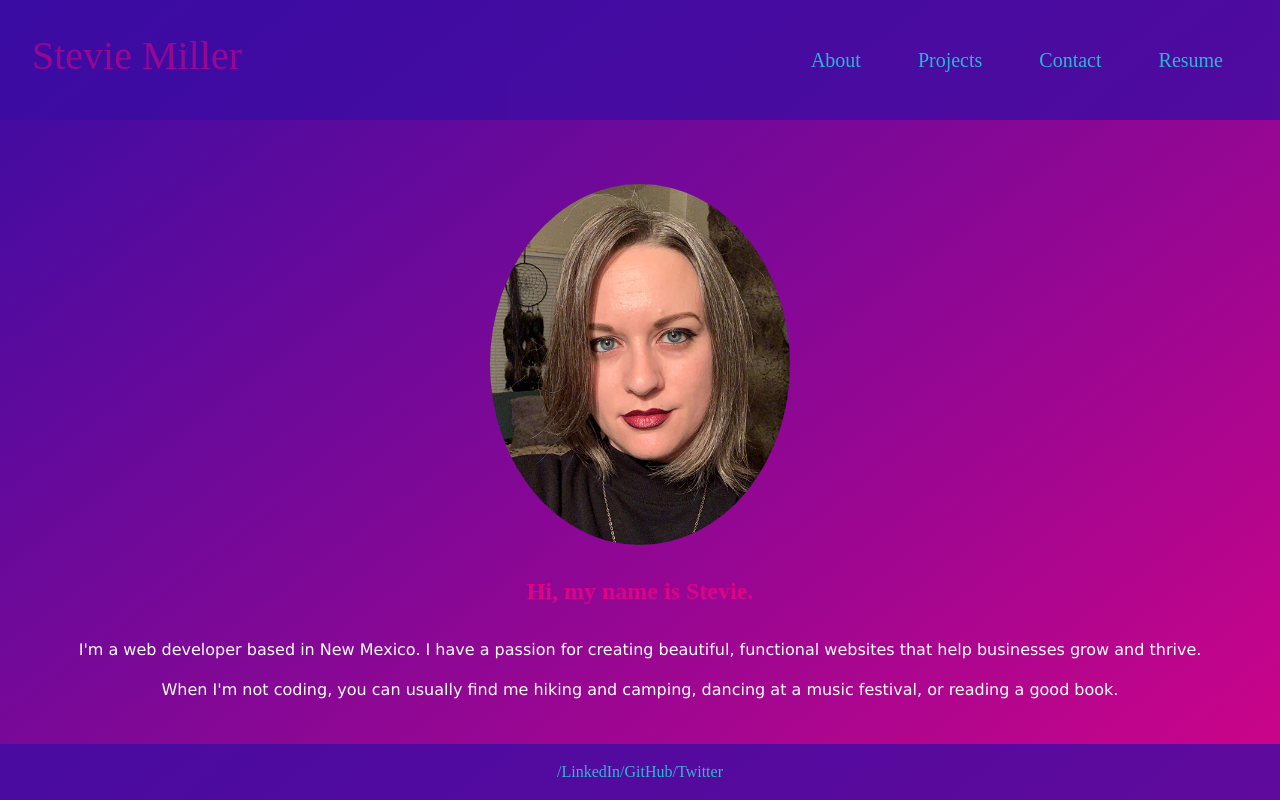
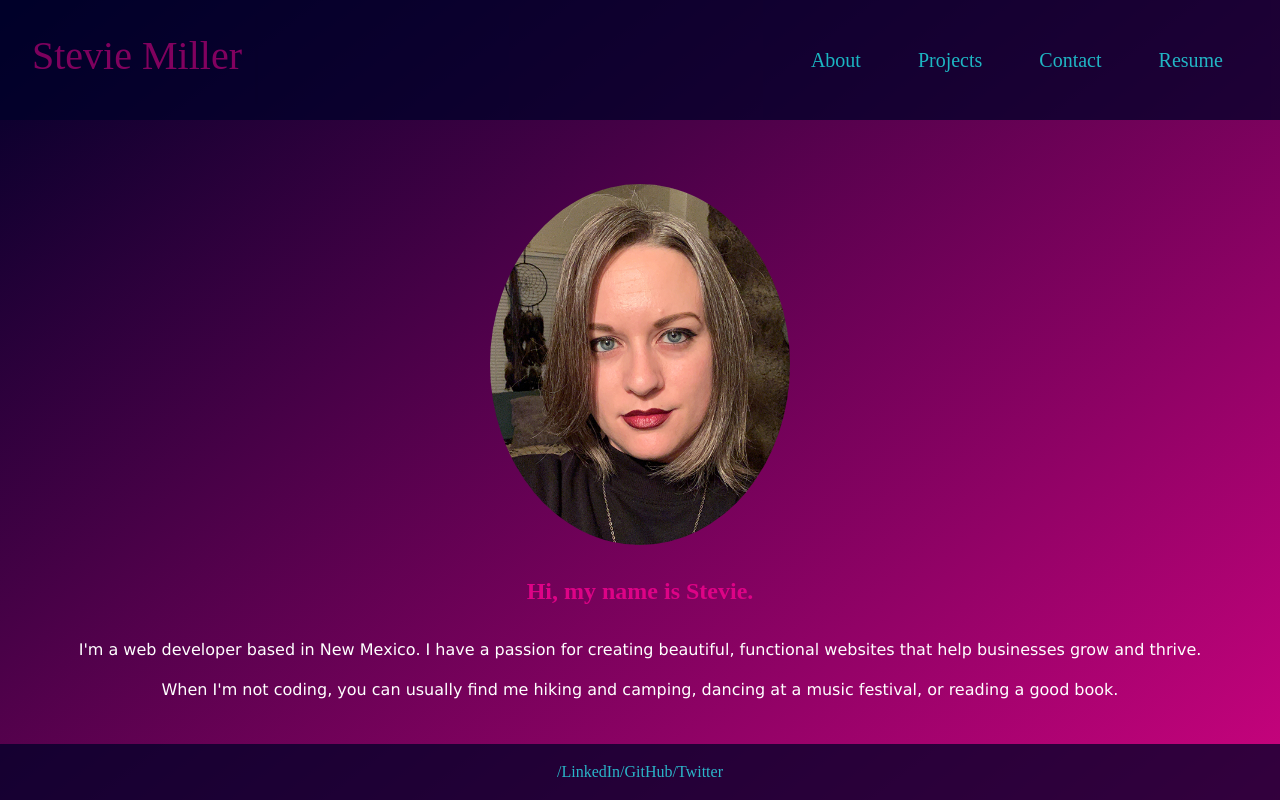
Before and after one commit to StevieMiller/portfolio-remix, a React (Create React App) app: page / in a window 1280 px wide. Shown: the top 800 px of the page. Built offline with nearby package versions, Linux system fonts and the light colour scheme; a web font is replaced by a local one.

Commit message:
ran build

```diff
--- a/public/index.html
+++ b/public/index.html
@@ -29,7 +29,7 @@
 <link rel="preconnect" href="https://fonts.gstatic.com" crossorigin>
 <link href="https://fonts.googleapis.com/css2?family=Bruno+Ace&family=Roboto&display=swap" rel="stylesheet">
   </head>
-  <body style="background-image: linear-gradient(to bottom right, #3a0ca3, #dd0386);   font-family: 'Verdana', sans-serif;  ">
+  <body style="background-image: linear-gradient(to bottom right, #000029, #dd0386);   font-family: 'Verdana', sans-serif;  ">
     <noscript>You need to enable JavaScript to run this app.</noscript>
     <div id="root"></div>
     <!--
--- a/src/App.css
+++ b/src/App.css
@@ -1,9 +1,9 @@
 :root {
   --pink: #dd0386;
   --cyan: #09f2ea;
-  --dark: #3a0ca3;
+  --dark: #000029;
   --cardbody: #4361ee;
-  --cartext: #000;
+  --cartext: #fff;
 }
 
 h1, h2, h3, a {
```
Also changed, not shown: src/components/Navbar.js (line endings or trailing spaces), src/images/html-5.png (deleted).
